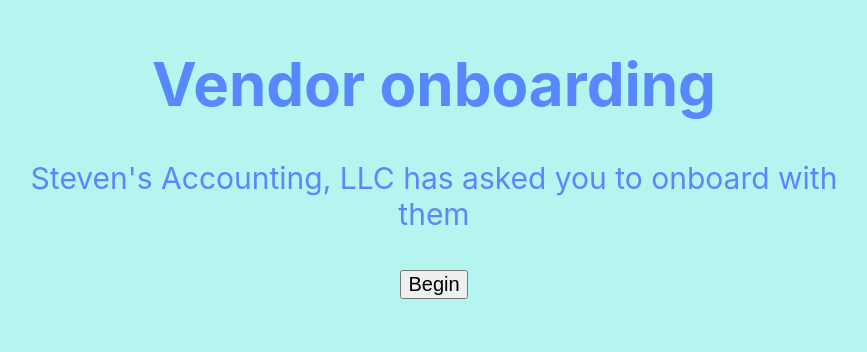
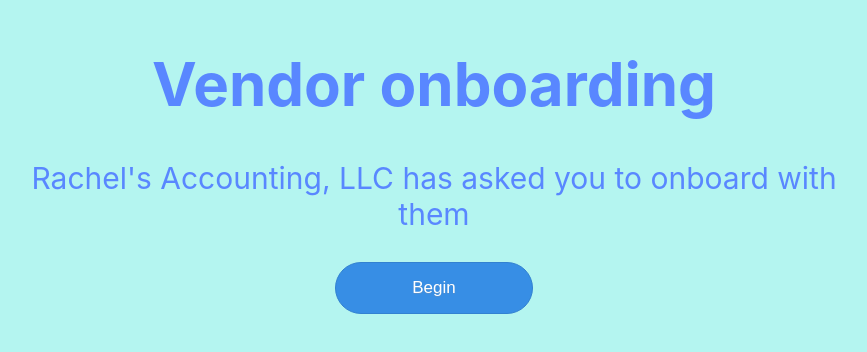
Before and after one commit to codedbyelvis/Zyllion-Demo, a React (Create React App) app: page /vendorwelcome in a window 1280 px wide. Shown: the part 112-464 px from the top of the page, without its empty margins (206-1073 px from the left). Built offline with nearby package versions, Linux system fonts and the light colour scheme.

Commit message:
formatting and W9 fixed

```diff
--- a/src/components/Onboarding/AccountSync/1. Connection/Connection.css
+++ b/src/components/Onboarding/AccountSync/1. Connection/Connection.css
@@ -71,7 +71,7 @@
 label {
     margin-top: 20px;
     margin-right: 200px;
-    /* font-size: 20px; */
+    font-size: 18px;
 }
 
 input[type=text] {
@@ -84,7 +84,6 @@
   }
 input[type=select] {
     margin-right: 200px;
-    max-width: 25px;
     /* margin-top: 20px; */
     /* width: 20%; */
     align-items: start;
@@ -93,15 +92,30 @@
 
 input[type=password] {
     margin-right: 200px;
+    width: 200px;
     /* margin-top: 20px; */
     /* width: 20%; */
   }
 
 .form-group {
     display: grid;
-    margin-top: -20px;
+    margin-bottom: 10px;
     /* grid-gap: 20px; */
 }
+
+/* .form-control{
+    max-width: 155px;
+  } */
+
+#system {
+    max-width: 125px;
+  }
+#company {
+    max-width: 125px;
+  }
+#system {
+    max-width: 125px;
+  }
 
 .Link {
     /* width: 197.067px; */
--- a/src/components/Onboarding/AccountSync/2.  Entities/Entities-FC.jsx
+++ b/src/components/Onboarding/AccountSync/2.  Entities/Entities-FC.jsx
@@ -17,7 +17,7 @@
       },
 
       AccountSystems: ["Quickbooks"],
-      CompaniesList: ["Company1"]
+      CompaniesList: ["Rachel's Accounting, LLC"]
 
     };
     this.handleSystem = this.handleSystem.bind(this);
--- a/src/components/Onboarding/ContactInfo/ContactInfo-FC.jsx
+++ b/src/components/Onboarding/ContactInfo/ContactInfo-FC.jsx
@@ -378,14 +378,14 @@
           handleChange={this.handleInput}
         />{" "}
         {/* Name of the company */}
-        <Input
+        {/* <Input
           inputType={"text"}
           title={"Title"}
           name={"title"}
           value={this.state.ContactInfoState.title}
           placeholder={"Enter your Title"}
           handleChange={this.handleInput}
-        />{" "}
+        />{" "} */}
         {/* Vendor Title */}
         <Input
           inputType={"text"}
@@ -396,14 +396,14 @@
           handleChange={this.handleInput}
         />{" "}
         {/* Vendor First Name */}
-        <Input
+        {/* <Input
           inputType={"text"}
           title={"Middle Name"}
           name={"middle_name"}
           value={this.state.ContactInfoState.middle_name}
           placeholder={"Enter your Middle Name"}
           handleChange={this.handleInput}
-        />{" "}
+        />{" "} */}
         {/* Vendor Middle Name */}
         <Input
           inputType={"text"}
@@ -414,14 +414,14 @@
           handleChange={this.handleInput}
         />{" "}
         {/* Vendor Last Name */}
-        <Input
+        {/* <Input
           inputType={"text"}
           title={"Website"}
           name={"website"}
           value={this.state.ContactInfoState.website}
           placeholder={"Enter your website"}
           handleChange={this.handleInput}
-        />{" "}
+        />{" "} */}
         {/* website */}
         <Input
           inputType={"text"}
@@ -441,23 +441,23 @@
           handleChange={this.handleInput}
         />{" "}
         {/* Phone Number */}
-        <Input
+        {/* <Input
           inputType={"text"}
           title={"Mobile Number"}
           name={"mobile"}
           value={this.state.ContactInfoState.mobile}
           placeholder={"Enter your Mobile Number"}
           handleChange={this.handleInput}
-        />{" "}
+        />{" "} */}
         {/* Mobile Number */}
-        <Input
+        {/* <Input
           inputType={"text"}
           title={"Fax Number"}
           name={"fax"}
           value={this.state.ContactInfoState.fax}
           placeholder={"Enter your Fax Number"}
           handleChange={this.handleInput}
-        />{" "}
+        />{" "} */}
         {/* Fax Number */}
         <Input
           inputType={"text"}
--- a/src/components/Onboarding/ContactInfo/ContactInfo.css
+++ b/src/components/Onboarding/ContactInfo/ContactInfo.css
@@ -40,4 +40,5 @@
     margin-bottom: 150vh;
     border: black 2px solid;
     height: 970px;
+    background-color: #8BD1E4;
 }
--- a/src/components/Onboarding/ThankYou/VendorThankYou.js
+++ b/src/components/Onboarding/ThankYou/VendorThankYou.js
@@ -30,7 +30,7 @@
       </div>
 </div>
 <div className="component">
-      <h1 className='ThankYouTitle'>You are now Onboarded with Steve's Accounting, LLC</h1>
+      <h1 className='ThankYouTitle'>You are now Onboarded with Rachel's Accounting, LLC</h1>
       <div className="words">
       <p>Please check your email inbox for your registration confirmation</p></div>
 </div>
--- a/src/components/Onboarding/W9/CompanyInfo/CompanyInfo.css
+++ b/src/components/Onboarding/W9/CompanyInfo/CompanyInfo.css
@@ -1,5 +1,5 @@
 .CompanyInfo {
-    height: 100vh;
+    height: 123%;
     width: 100vh;
     margin-left: 75px;
     align-items: center;
@@ -14,7 +14,7 @@
 
 .FormzC {
     /* width: 200px; */
-    margin-left: 20px;
+    margin-left: 50px;
     text-align: left;
     /* margin-right: 37%; */
 
@@ -25,8 +25,11 @@
     grid-row: 1/2;
     width: 750px;
     margin-top: 100px;
-    /* padding-left: 50px; */
+    margin-right: 0px;
+    padding-left: 50px;
     text-align: center;
+    /* align-self: center; */
+    /* justify-self: center; */
     color: rgb(89, 135, 255);
 }
 
@@ -50,9 +53,11 @@
 .w9component1 {
     align-self: center;
     justify-self: center;
-    margin-top: 210vh;
-    margin-bottom: 150vh;
+    margin-top: 370px;
+    /* margin-bottom: 700px; */
+    /* margin-bottom: 50vh; */
     border: black 2px solid;
-    height: 950px;
-    width: 800px;
+    height: 980px;
+    width: 900px;
+    background-color: #8BD1E4;
 }
--- a/src/components/Onboarding/W9/CompanyInfo/VendorCompanyInfo.js
+++ b/src/components/Onboarding/W9/CompanyInfo/VendorCompanyInfo.js
@@ -36,7 +36,7 @@
   </div>
   <div className="w9component1">
         <h1 className="CompanyInfoTitle">Request for Taxpayer Identification Number and Certification</h1>
-        <div className="Formz"><FormContainer /></div>
+        <div className="FormzC"><FormContainer /></div>
         <div className="buttonL"><Link to="/vendorw9part2"><button className='Link'>Continue</button></Link></div>
   </div>
                 </div>
--- a/src/components/Onboarding/W9/Identification/Identification.css
+++ b/src/components/Onboarding/W9/Identification/Identification.css
@@ -38,9 +38,10 @@
     align-self: center;
     justify-self: center;
     text-align: left;
-    margin-top: 0px;
+    margin-top: 100px;
     /* margin-bottom: 0px; */
-    border: black 5px solid;
+    border: black 2px solid;
     height: 700px;
     width: 900px;
+    background-color: #8BD1E4;
 }
--- a/src/components/Onboarding/W9/Signature/Signature.css
+++ b/src/components/Onboarding/W9/Signature/Signature.css
@@ -1,9 +1,10 @@
 .script {
     margin-left: 50px;
+    margin-right: 5px;
     margin-bottom: 50px;
 }
 .Signature {
-    height: 100vh;
+    height: 105vh;
     width: 100vh;
     margin-left: 75px;
     align-items: center;
@@ -43,9 +44,10 @@
     align-self: center;
     justify-self: center;
     text-align: left;
-    margin-top: 177vh;
-    margin-bottom: 150vh;
-    border: black 5px solid;
-    height: 900px;
+    margin-top: 200px;
+    /* margin-bottom: 150vh; */
+    border: black 2px solid;
+    height: 800px;
     width: 900px;
+    background-color: #8BD1E4;
 }
--- a/src/components/Onboarding/Welcome/VendorWelcome.css
+++ b/src/components/Onboarding/Welcome/VendorWelcome.css
@@ -16,3 +16,29 @@
     text-align: center;
     font-size: 20px;
 }
+
+.VendorWelcome button {
+	/* -moz-box-shadow: 0px 4px 0px 1px #dbd0db;
+	-webkit-box-shadow: 0px 4px 0px 1px #dbd0db;
+	box-shadow: 0px 4px 0px 1px #dbd0db; */
+	background-color:#378ee5;
+	-moz-border-radius:28px;
+	-webkit-border-radius:28px;
+	border-radius:28px;
+	border:1px solid #3281d1;
+	display:inline-block;
+	cursor:pointer;
+	color:#ffffff;
+	font-family:Arial;
+	font-size:17px;
+	padding:15px 76px;
+	text-decoration:none;
+	text-shadow:0px 1px 0px #528ecc;
+}
+.VendorWelcome button:hover {
+	background-color:#167de3;
+}
+.VendorWelcome button:active {
+	position:relative;
+	top:1px;
+}
--- a/src/components/Onboarding/Welcome/VendorWelcome.js
+++ b/src/components/Onboarding/Welcome/VendorWelcome.js
@@ -19,7 +19,7 @@
                 <div className='VendorWelcome'>
                 {/* <div className="VWel"> */}
                 <h1 className='VendorWelcomeTitle'>Vendor onboarding</h1>
-                <p>Steven's Accounting, LLC has asked you to onboard with them</p>
+                <p>Rachel's Accounting, LLC has asked you to onboard with them</p>
                 {/* </div> */}
                 <Link to="/contactinfo"><button className='VWel'>Begin</button></Link>
 
--- a/src/components/Onboarding/Welcome/Welcome.js
+++ b/src/components/Onboarding/Welcome/Welcome.js
@@ -38,6 +38,7 @@
                 <div className='Welcome'>
                 <h1 className='WelcomeTitle'>Client Onboarding</h1>
                 <p>Thank you for choosing Zyllion</p>
+                <p style={{fontSize: '35px'}}>Rachel's Accounting, LLC</p>
                 <Link to="/accountsync1"><button className='Wel'>Begin</button></Link>
 
 
```
